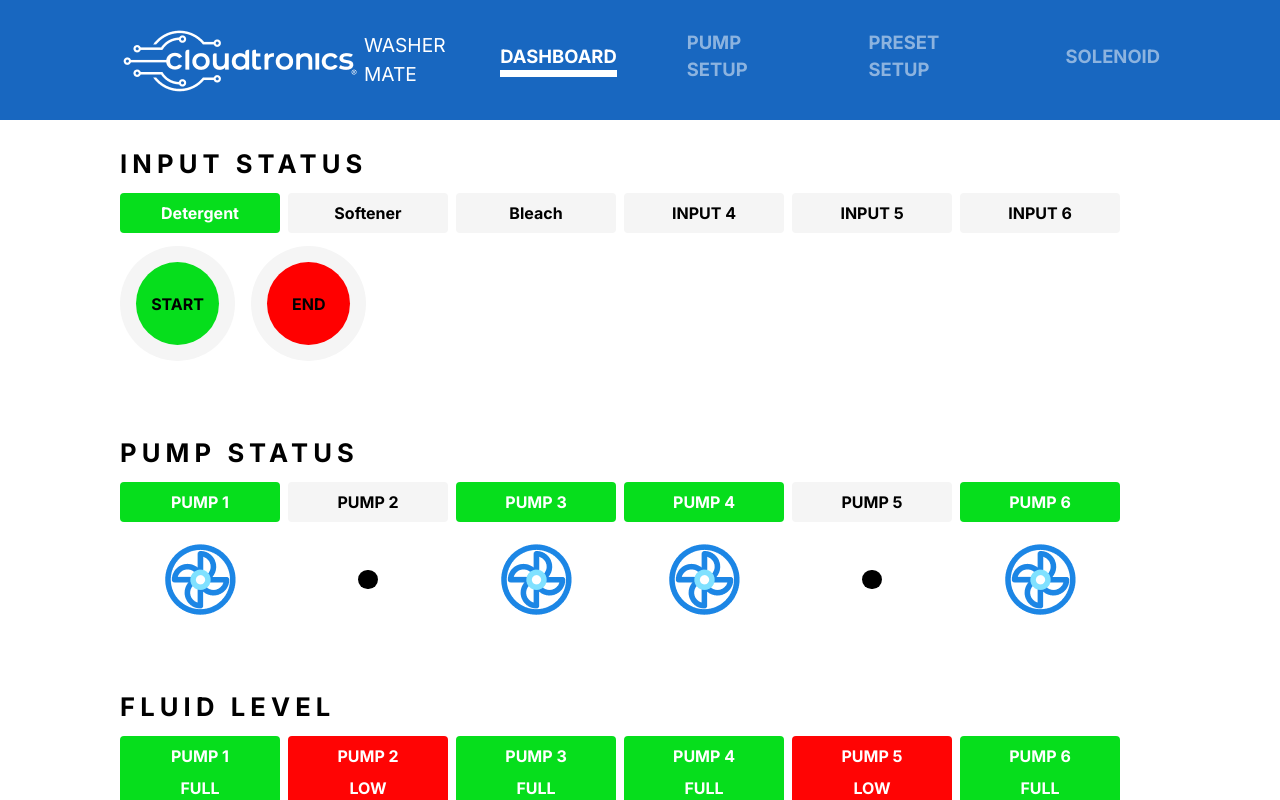
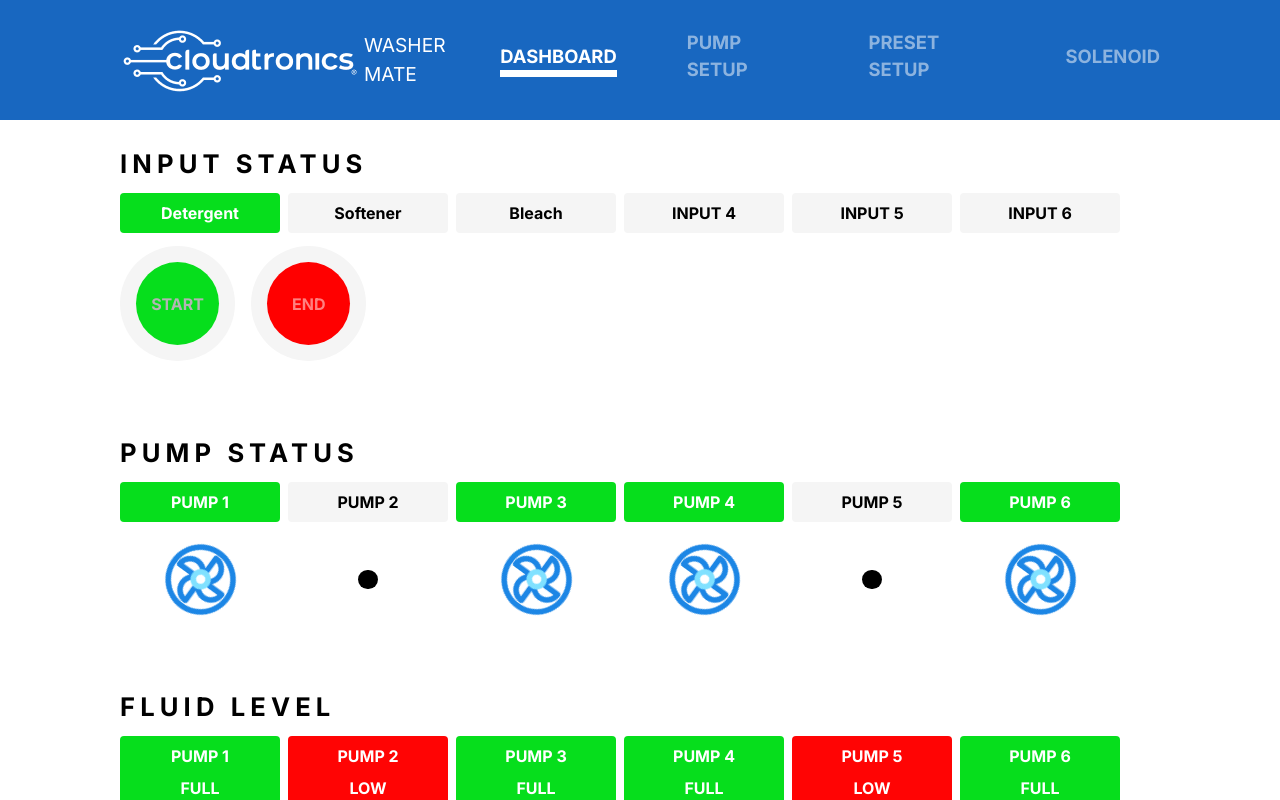
Before and after one commit to piyawatpm/washer-demo2, a Next.js app: page / in a window 1280 px wide. Shown: the top 800 px of the page. Built offline with nearby package versions, Linux system fonts and the light colour scheme.

Commit message:
style: add animation

```diff
--- a/src/app/__component/Dashboard.tsx
+++ b/src/app/__component/Dashboard.tsx
@@ -71,11 +71,11 @@ const Dashboard = () => {
         <div className=" flex gap-x-4">
           <div className=" w-[7.2rem]  h-[7.2rem] flex items-center justify-center p-4 bg-[#F5F5F5] rounded-full">
             <div className=" w-full h-full bg-[#06DE1C] rounded-full text-base font-bold flex items-center justify-center">
-              <p>START</p>
+              <p className="flashing-text">START</p>
             </div>
           </div>
           <div className=" w-[7.2rem]  h-[7.2rem] flex items-center justify-center p-4 bg-[#F5F5F5] rounded-full">
-            <div className=" w-full h-full bg-[#F00] rounded-full text-base font-bold flex items-center justify-center">
+            <div className=" w-full h-full bg-[#F00] text-white text-opacity-50 rounded-full text-base font-bold flex items-center justify-center">
               <p>END</p>
             </div>
           </div>
@@ -103,7 +103,7 @@ const Dashboard = () => {
                   <div className=" flex-1 flex items-center justify-center">
                     {mockPumpStatus.includes(index + 1) ? (
                       <Image
-                        className=""
+                        className=" animate-spin"
                         src="/pump.png"
                         alt="pump"
                         width={71}
--- a/src/app/globals.css
+++ b/src/app/globals.css
@@ -21,3 +21,18 @@ body{
   line-height: normal;
   letter-spacing: 0.32rem;
 }
+@keyframes flash {
+  0% {
+    color: black;
+  }
+  50% {
+    color: white;
+  }
+  100% {
+    color: black;
+  }
+}
+
+.flashing-text {
+  animation: flash 1s infinite;
+}
```
